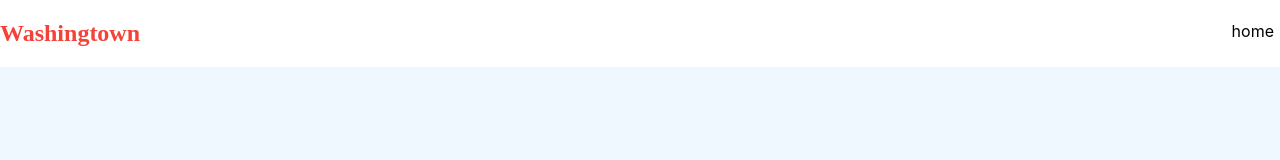
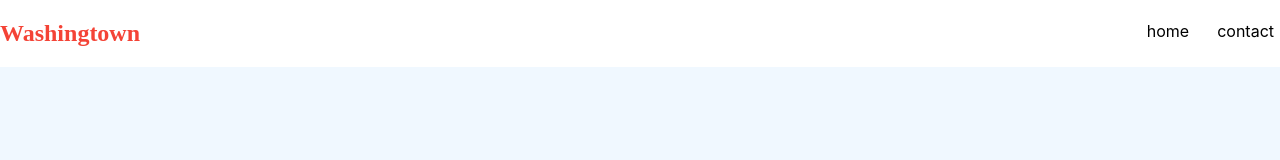
Before and after one commit to minchin681/two, a React (Create React App) app in the folder client/: page / in a window 1280 px wide. Shown: the top 160 px of the page. Built offline with nearby package versions, Linux system fonts and the light colour scheme.

Commit message:
added contact link

```diff
--- a/client/src/App.js
+++ b/client/src/App.js
@@ -1,7 +1,7 @@
 import { BrowserRouter, Routes, Route, NavLink } from "react-router-dom";
 import './App.css';
 import Home from './components/home'
-
+import Contact from './components/contact'
 
 
 function App() {
@@ -11,11 +11,13 @@ function App() {
       <nav>
         <h1>Washingtown</h1>
         <NavLink to="/">home</NavLink>
+        <NavLink to="contact">contact</NavLink>
       </nav>
       </header>
       <main>
       <Routes>
         <Route path="/" element={<Home />} />
+        <Route path="contact" element={<Contact />} />
       </Routes>
       </main>
    </BrowserRouter>
```
